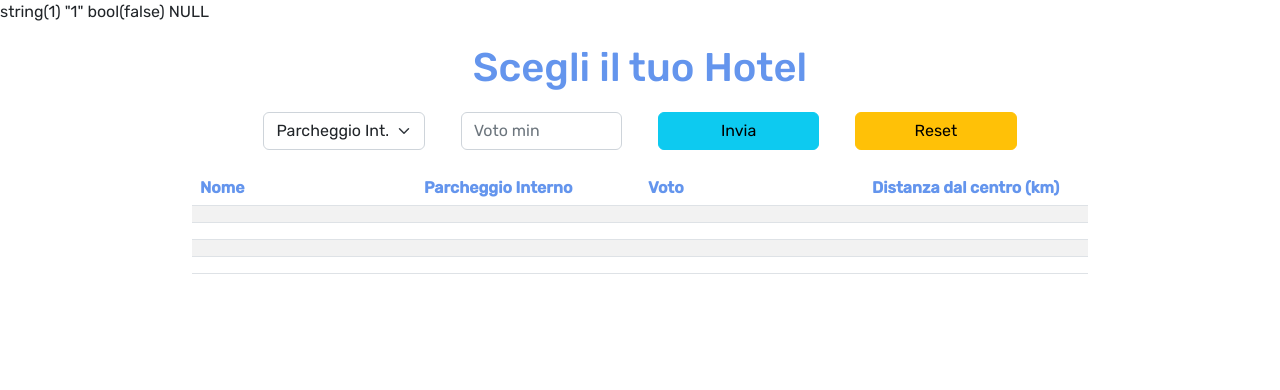
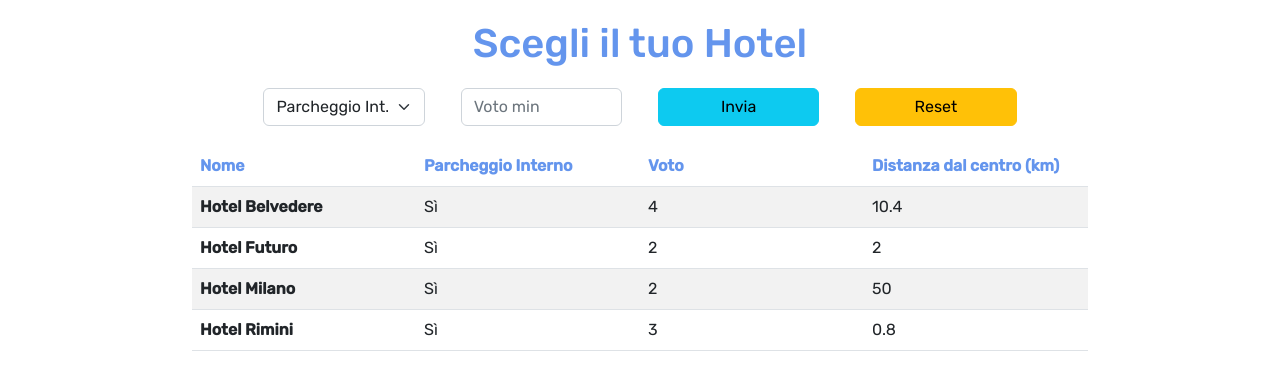
Before and after one commit to DeboraCocchi/php-hotel, a PHP site: page /?parcheggio=1 in a window 1280 px wide. Shown: the top 390 px of the page. Run offline with PHP 8.4, Linux system fonts and the light colour scheme; data that the repository does not hold is empty.

Commit message:
[last-commit]def-version-with-filters

```diff
--- a/index.php
+++ b/index.php
@@ -45,10 +45,6 @@
   ];
   $park = $_GET['parcheggio'];
   $rating = $_GET['voto'];
-  var_dump($park);
-  var_dump(empty($park));
-  var_dump($rating);
-
 ?>
 
 <!DOCTYPE html>
@@ -93,7 +89,7 @@
 <body>
   <h1>Scegli il tuo Hotel</h1>
 
-  <form action="./index.php" method="GET">
+  <form  method="GET">
     <div class="m-auto d-flex justify-content-center">
       <select name="parcheggio" class="form-select dc-sel" aria-label="Default select example">
           <option value="" selected>Parcheggio Int.</option>
@@ -128,11 +124,11 @@
         </tr>
       <?php endforeach; ?>
   <?php } else{ ?>
-        <?php foreach($hotels as $key => $value){?>
-          <?php if($value['parking']==$park && $value['vote']>=$rating) {?>
+        <?php foreach($hotels as $key => $hotel){?>
+          <?php if($hotel['parking']==$park && $hotel['vote']>=$rating) {?>
           <tr>
           <th scope="row"><?php echo $hotel['name'] ;?></th>
-          <td><?php echo ($hotel['parking']);?></td>
+          <td><?php echo ($hotel['parking'])? 'Sì' : 'No';?></td>
           <td><?php echo $hotel['vote'] ;?></td>
           <td><?php echo $hotel['distance_to_center'] ;?></td>
           </tr>
```
